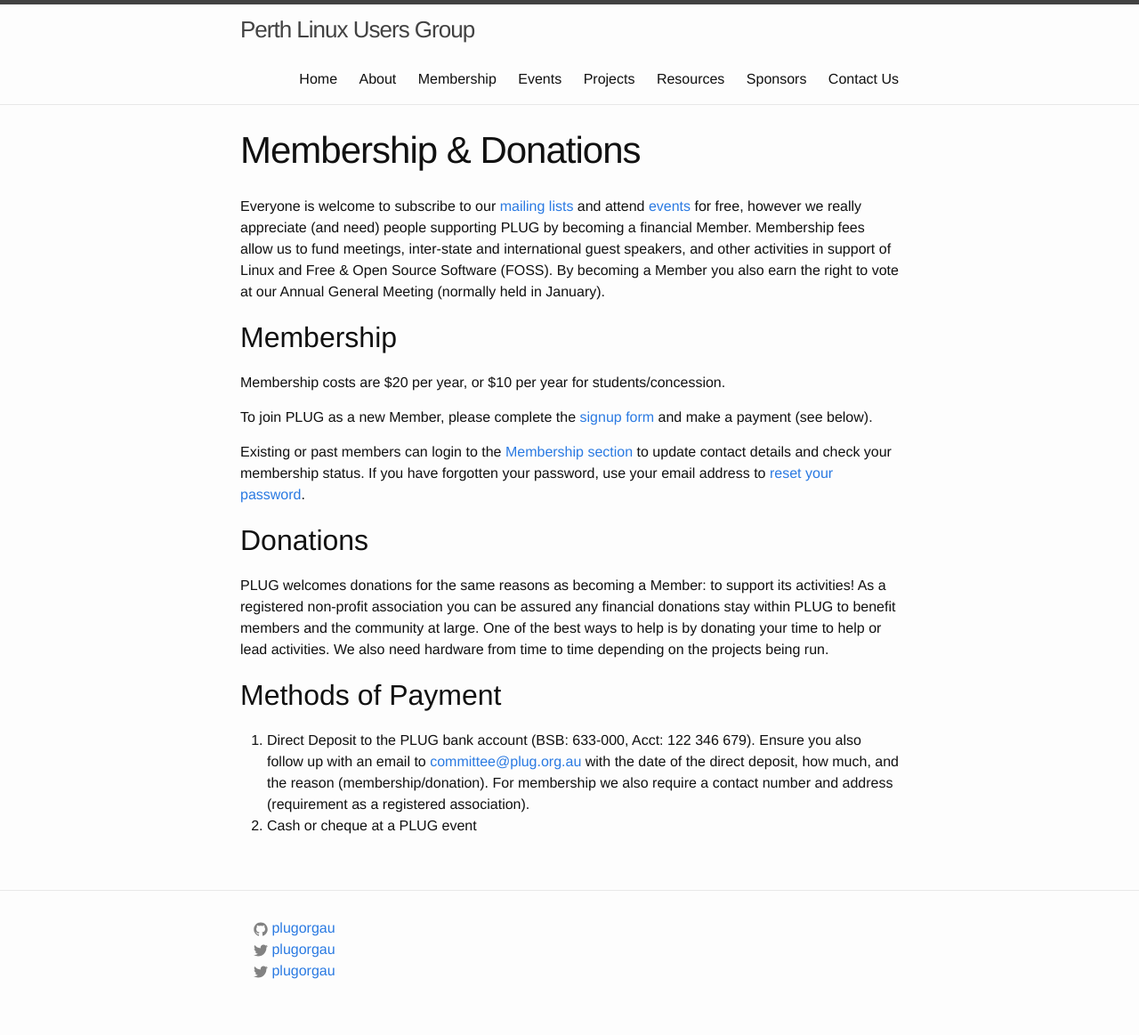
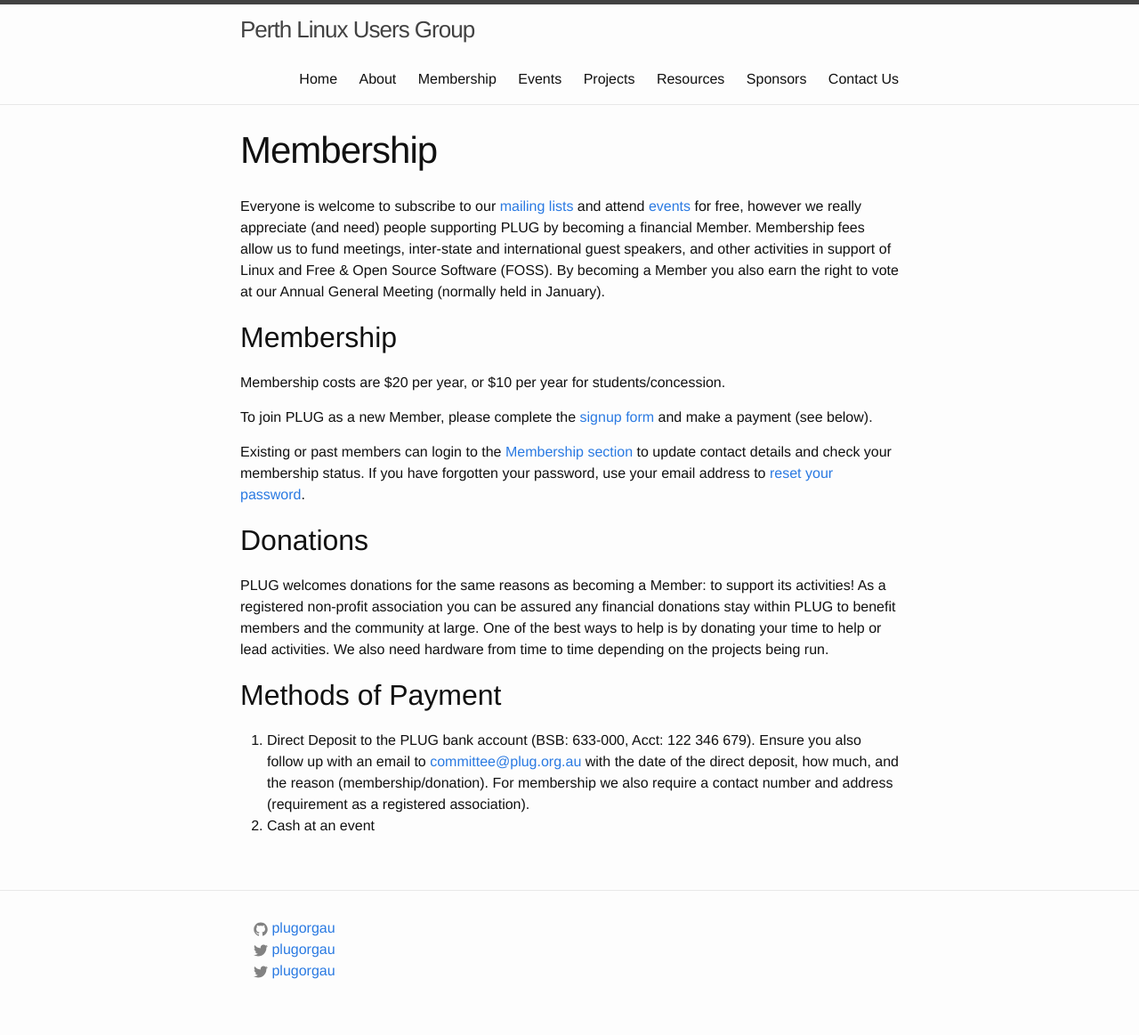
Before and after one commit to plugorgau/plugorgau.github.io, a Jekyll site: the page built from pages/membership.md, in a window 1280 px wide. Shown: the whole page at 89% size. Built offline with Jekyll 4.4.1, drawn with Linux system fonts in a browser that asks for light colours.

Commit message:
Update membership.md

```diff
--- a/pages/membership.md
+++ b/pages/membership.md
@@ -1,6 +1,6 @@
 ---
 layout: page
-title: Membership & Donations
+title: Membership
 permalink: /membership/
 ---
 
@@ -21,4 +21,4 @@ PLUG welcomes donations for the same reasons as becoming a Member: to support it
 ## Methods of Payment
 
 1.  Direct Deposit to the PLUG bank account (BSB: 633-000, Acct: 122 346 679). Ensure you also follow up with an email to [committee@plug.org.au](mailto:committee@plug.org.au) with the date of the direct deposit, how much, and the reason (membership/donation). For membership we also require a contact number and address (requirement as a registered association).
-2.  Cash or cheque at a PLUG event
+2.  Cash at an event
```
